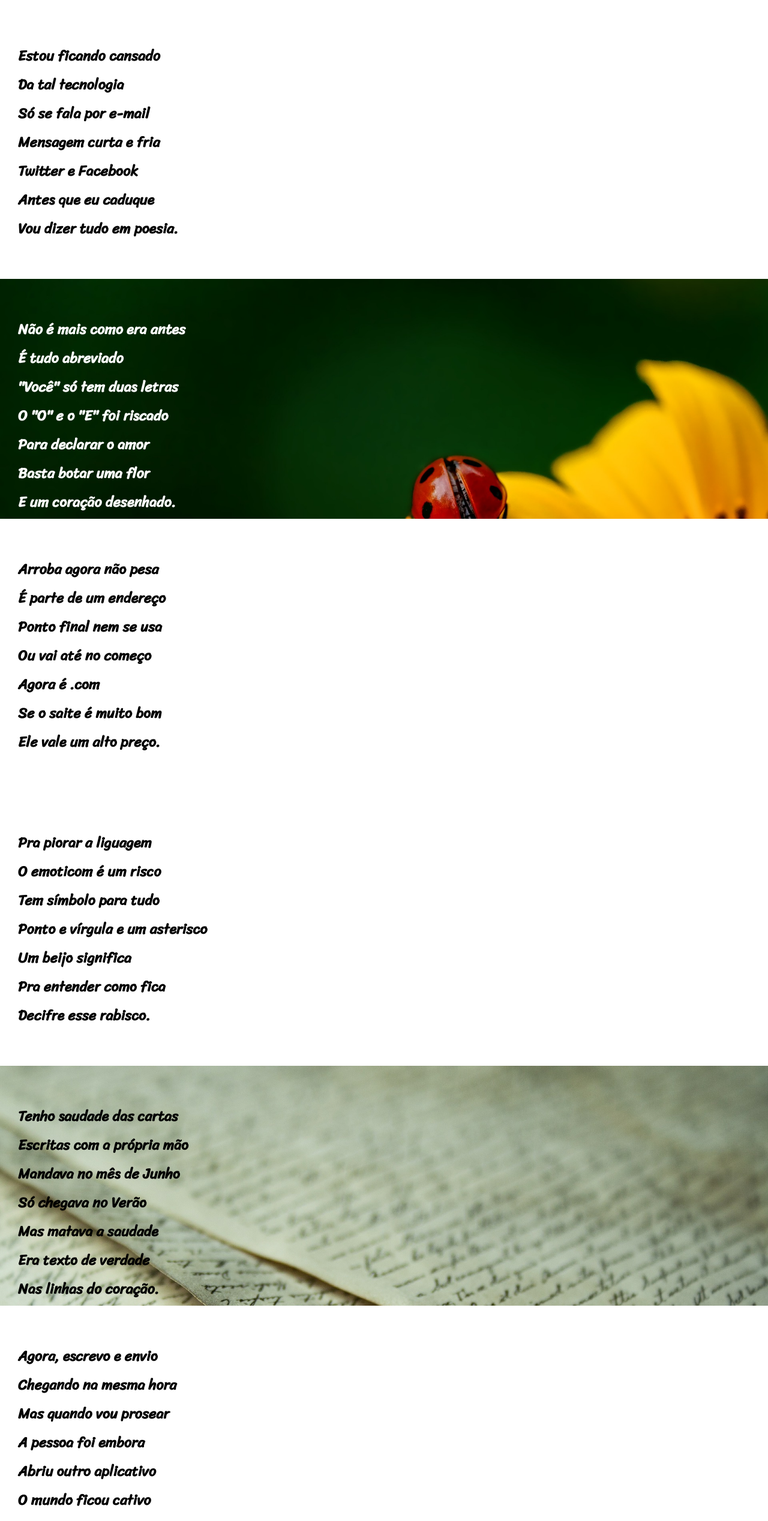
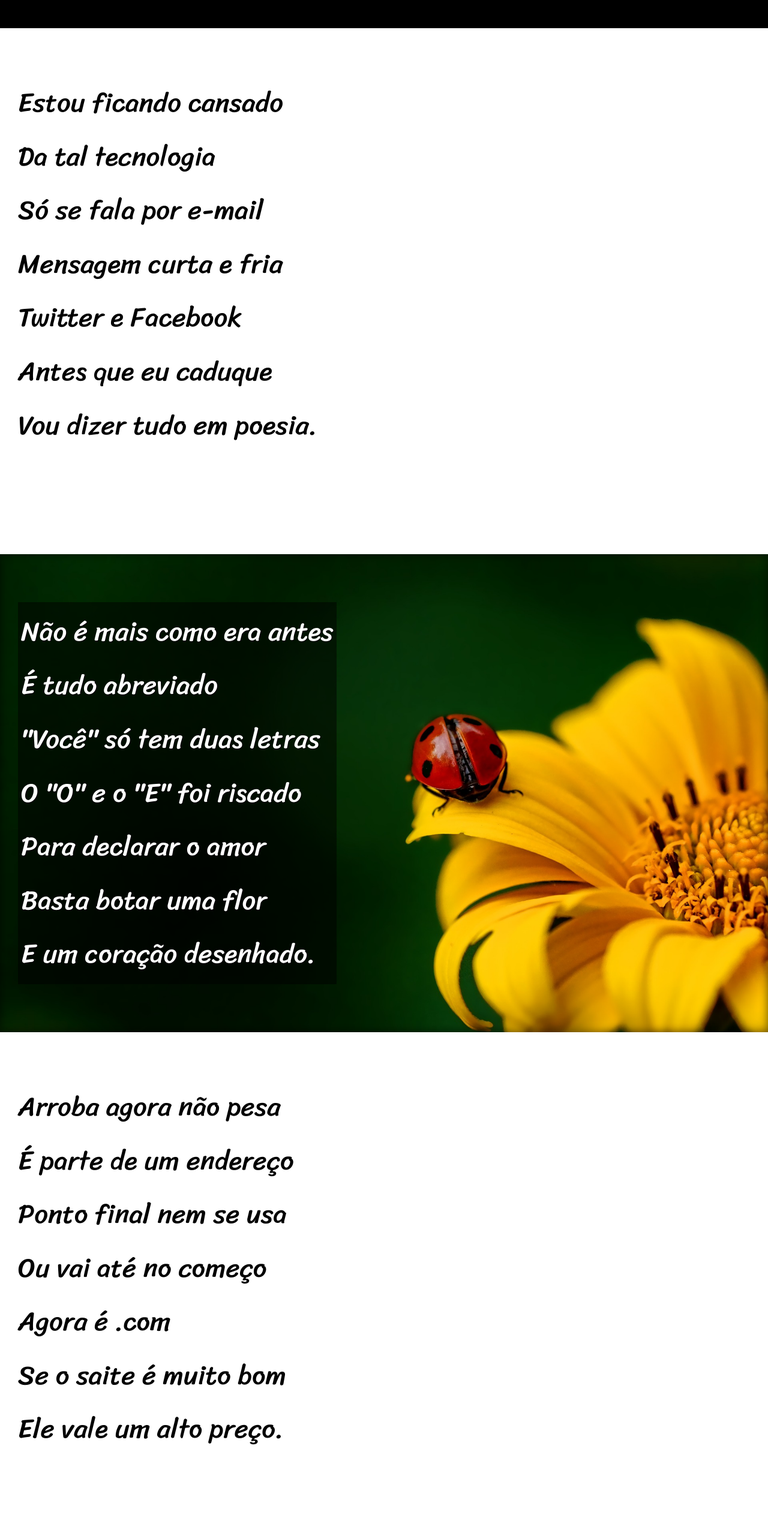
Before and after one commit to LuizEduardoRezende/Web-development, a plain HTML site: page desafios/d012/index.html in a window 1280 px wide. Shown: the part 214-2750 px from the top of the page at 60% size. Drawn offline with Linux system fonts and the light colour scheme.

Commit message:
Desafio 12 atualizado

```diff
--- a/desafios/d012/index.html
+++ b/desafios/d012/index.html
@@ -12,10 +12,10 @@
 <body>
     <header>
         <h1>Cordel Moderno</h1>
-        <h2>Por <strong>Milton Duarte</strong></h2>
+        <h2>Por <a href="https://www.recantodasletras.com.br/poesias/3186743" target="_blank" rel="external">Milton Duarte</a></h2>
     </header>
-    <main>
 
+    <section class="normal">
         <p>
             Estou ficando cansado<br>
             Da tal tecnologia<br>
@@ -23,10 +23,11 @@
             Mensagem curta e fria<br>
             Twitter e Facebook<br>
             Antes que eu caduque<br>
-            Vou dizer tudo em poesia.<br>
+            Vou dizer tudo em poesia.
         </p>
+    </section>
 
-        <section id="section2">
+    <section class="imagem" id="section2">
         <p>
             Não é mais como era antes<br>
             É tudo abreviado<br>
@@ -34,10 +35,11 @@
             O "O" e o "E" foi riscado<br>
             Para declarar o amor<br>
             Basta botar uma flor<br>
-                E um coração desenhado.<br>
+            E um coração desenhado.
         </p>
     </section>
 
+    <section class="normal">
         <p>
             Arroba agora não pesa<br>
             É parte de um endereço<br>
@@ -45,7 +47,7 @@
             Ou vai até no começo<br>
             Agora é .com<br>
             Se o saite é muito bom<br>
-            Ele vale um alto preço.<br>
+            Ele vale um alto preço.
         </p>
         <p>
             Pra piorar a liguagem<br>
@@ -54,10 +56,11 @@
             Ponto e vírgula e um asterisco<br>
             Um beijo significa<br>
             Pra entender como fica<br>
-            Decifre esse rabisco.<br>
+            Decifre esse rabisco.
         </p>
+    </section>
 
-        <section id="section4">
+    <section class="imagem" id="section4">
         <p>
             Tenho saudade das cartas<br>
             Escritas com a própria mão<br>
@@ -65,10 +68,11 @@
             Só chegava no Verão<br>
             Mas matava a saudade<br>
             Era texto de verdade<br>
-                Nas linhas do coração.<br>
+            Nas linhas do coração.
         </p>
     </section>
 
+    <section class="normal">
         <p>
             Agora, escrevo e envio<br>
             Chegando na mesma hora<br>
@@ -76,7 +80,7 @@
             A pessoa foi embora<br>
             Abriu outro aplicativo<br>
             O mundo ficou cativo<br>
-            Da tecnologia do agora.<br>
+            Da tecnologia do agora.
         </p>
         <p>
             Felizmente, pra orar<br>
@@ -85,13 +89,13 @@
             Se quiser, faça esse teste<br>
             Dois pontos são dois joelhos<br>
             Seus lábios são aparelhos<br>
-            Deixe que Deus interprete.<br>
+            Deixe que Deus interprete.
         </p>
-        <iframe width="110" height="200" src="https://www.myinstants.com/instant/aquariano-nato-21783/embed/" frameborder="0" scrolling="no"></iframe>
+    </section>
 
-    </main>
     <footer>
-        <p>Desenvolvido por <strong>Luiz Eduardo</strong></p>
+        <p>Desenvolvido por <a href="https://github.com/luizeduardorezende" target="_blank" rel="external">Luiz
+                Eduardo</a></p>
     </footer>
 </body>
 
--- a/desafios/d012/style.css
+++ b/desafios/d012/style.css
@@ -15,7 +15,7 @@
 @font-face {
     font-family: 'PassionOne';
     src: url(fontes/PassionOne-Black.ttf);
-    font-weight: 900; /* Definir o peso da fonte como 900 para bolder */
+    font-weight: 900;
     font-style: normal;
 }
 
@@ -26,9 +26,9 @@
 }
 
 :root {
+    --fonte1: Verdana, Geneva, Tahoma, sans-serif;
     --fonte-padrao: 'Sriracha', Arial, Verdana, Helvetica, sans-serif;
     --fonte-destaque: 'PassionOne', cursive;
-
 }
 
 * {
@@ -36,64 +36,76 @@
     margin: 0;
 }
 
+html, body {
+    min-height: 100vh;
+}
+
 header {
     background-color: black;
     text-align: center;
 }
 
+header a, footer a{
+    color: white;
+    text-decoration: none;
+    font-weight: bold;
+}
+
+header a:hover, footer a:hover{
+    text-decoration: underline;
+}
+
 header h1 {
     color: white;
     font-family: var(--fonte-destaque);
+    font-variant: small-caps;
     font-weight: bold;
-    font-size: 4em;
+    font-size: 10vw;
     padding-top: 50px;
 }
 
 header h2 {
     color: white;
-    font-family: var(--fonte-destaque);
+    font-family: var(--fonte1);
     font-weight: 100;
-    font-size: 1.3em;
+    font-size: 1.1em;
     padding-bottom: 50px;
 }
 
-main {
-    padding: 30px;
+section {
+    padding-left: 30px;
+    padding-bottom: 10vh;
+    padding-top: 10vh;
 }
 
-main p {
-    font-family: 'Sriracha';
-    font-weight: bold;
-    font-size: 1.5em;
+section p{
+    font-family: var(--fonte-padrao);
+    font-weight: normal;
+    font-size: 3.5vw;
     line-height: 2em;
-    display: block;
-    width: 500px;
-    padding-top: 60px;
-    padding-bottom: 60px;
+    padding-bottom: 2em;
+}
+
+section.imagem {
+    box-shadow: inset 0px 0px 13px 2px rgba(0, 0, 0, 0.473);
+}
+
+section.imagem p {
+    background-color: rgba(0, 0, 0, 0.5);
+    color: white;
+    text-shadow: 1px 1px 0px black;
+    display: inline-block;
+    padding: 5px;
 }
 
 #section2 {
-    background-image: url(imagens/background001.jpg);
+    background: gray url(imagens/background001.jpg) right center no-repeat fixed;
     background-size: cover;
-    height: 50vh;
-    margin: 0px -30px;
-}
-
-#section2 p {
-    color: white;
-    padding-left: 30px;
 }
 
 #section4 {
-    background-image: url(imagens/background002.jpg);
+    background: gray url(imagens/background002.jpg) right center no-repeat fixed;
     background-size: cover;
-    height: 50vh;
-    margin: 0px -30px;
-}
-
-#section4 p {
-    color: black;
-    padding-left: 30px;
 }
 
 footer {
@@ -102,13 +114,13 @@ footer {
 }
 
 footer strong {
-    color: gray;
+    font-weight: bold;
 }
 
 footer p{
     color: white;
-    font-family: var(--fonte-destaque);
+    font-family: var(--fonte1);
     font-weight: normal;
-    font-size: 1em;
+    font-size: 1.1em;
     padding: 10px;
 }
```
Also changed, not shown: exercícios/ex022-imagens-de-fundo/fundo007.html (added, +78 -0 lines). Lines whose indentation alone changed are shown as unchanged.
